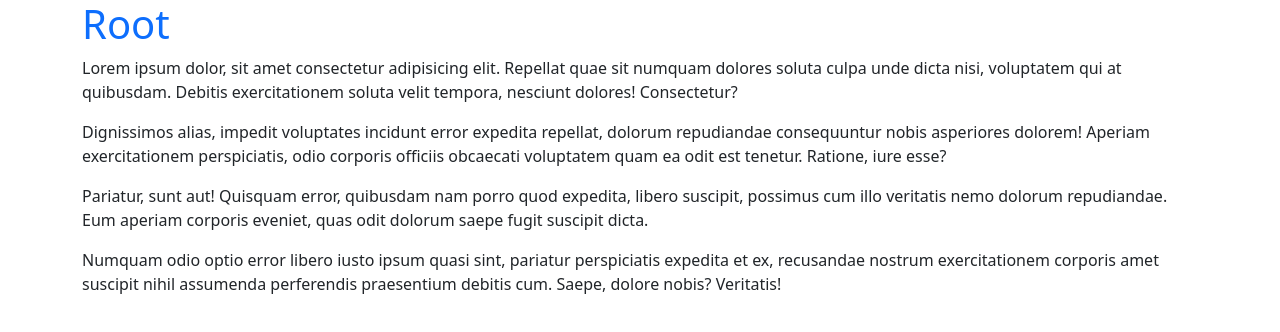
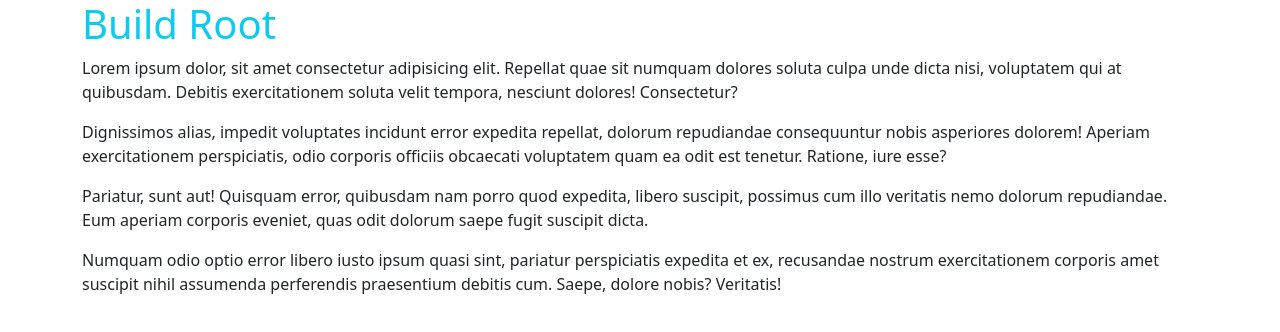
Before and after one commit to planetoftheweb/pub-test, a plain HTML site: page index.html in a window 1280 px wide. Drawn offline with nearby package versions, Linux system fonts and the light colour scheme.

Commit message:
Update index.html

```diff
--- a/index.html
+++ b/index.html
@@ -9,7 +9,7 @@
 </head>
 <body>
     <main class="container">
-        <h1 class="text-primary">Root</h1>
+        <h1 class="text-info">Build Root</h1>
         <p>Lorem ipsum dolor, sit amet consectetur adipisicing elit. Repellat quae sit numquam dolores soluta culpa unde dicta nisi, voluptatem qui at quibusdam. Debitis exercitationem soluta velit tempora, nesciunt dolores! Consectetur?</p>
         <p>Dignissimos alias, impedit voluptates incidunt error expedita repellat, dolorum repudiandae consequuntur nobis asperiores dolorem! Aperiam exercitationem perspiciatis, odio corporis officiis obcaecati voluptatem quam ea odit est tenetur. Ratione, iure esse?</p>
         <p>Pariatur, sunt aut! Quisquam error, quibusdam nam porro quod expedita, libero suscipit, possimus cum illo veritatis nemo dolorum repudiandae. Eum aperiam corporis eveniet, quas odit dolorum saepe fugit suscipit dicta.</p>
```
